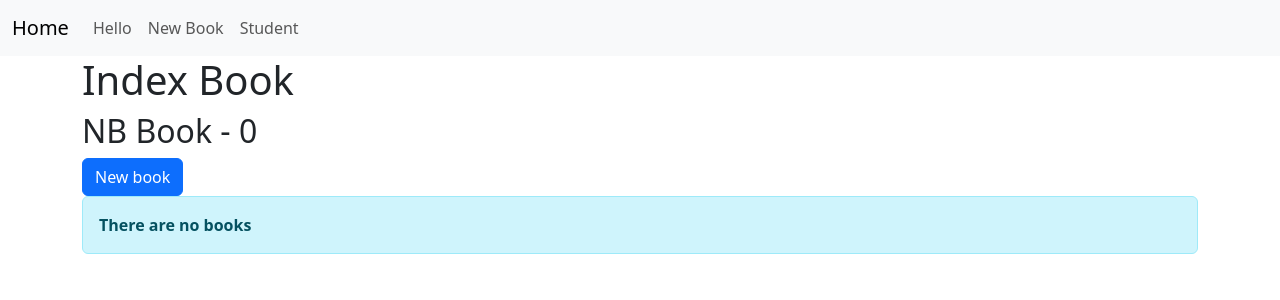
After one commit to AlexisBCD/MyBooks, a PHP site: template templates/book/index.html.twig in a window 1280 px wide. The commit adds this page. Shown: the top 300 px of the page. Run offline with PHP 8.4, Linux system fonts and the light colour scheme; the template is opened without the code that fills it, so the values that code supplies are empty; some libraries are stand-ins or nearby versions.

Commit message:
Ajout de la page de visualisation des livres

```diff
--- a/src/Routes/routes.php
+++ b/src/Routes/routes.php
@@ -8,5 +8,6 @@ $routes = new RouteCollection();
 $routes->add('home', new Route('/'));
 $routes->add('hello', new Route('/hello/{name}', ['name' => 'World']));
 $routes->add('bookNew', new Route('/book/new'));
+$routes->add('bookIndex', new Route('/book'));
 
 return $routes;
--- /dev/null
+++ b/templates/book/index.html.twig
@@ -0,0 +1,42 @@
+{% extends 'base.html.twig' %}
+
+{% block title %}Index Book{% endblock %}
+
+{% block body %}
+    <h1>Index Book</h1>
+
+    <h2>NB Book - {{ books|length }}</h2>
+
+    <a href="/book/new" class="btn btn-primary">New book</a>
+
+    <div class="table-responsive">
+        {% if books is not empty %}
+            <table class="table table-bordered table-hover">
+                <thead>
+                    <tr>
+                        <th>Titre</th>
+                        <th>Auteur</th>
+                        <th>Editeur</th>
+                        <th class="col-md-2">Actions</th>
+                    </tr>
+                </thead>
+                <tbody>
+                    {% for book in books %}
+                        <tr>
+                            <td>{{ book.titre }}</td>
+                            <td>{{ book.auteur }}</td>
+                            <td>{{ book.editeur }}</td>
+                            <td class="col-md-2">
+                                <a href="/book/{{ book.id }}" class="btn btn-info">View</a>
+                                <a href="/book/{{ book.id }}/edit" class="btn btn-warning">Edit</a>
+                                <a href="/book/{{ book.id }}/delete" class="btn btn-danger">Delete</a>
+                            </td>
+                        </tr>
+                    {% endfor %}
+                </tbody>
+            </table>
+        {% else %}
+            <p class="alert alert-info"><b>There are no books</b></p>
+        {% endif %}
+    </div>
+{% endblock %}
```
Also changed, not shown: src/Controller/bookIndex.php (added, +14 -0 lines), db.sqlite.
